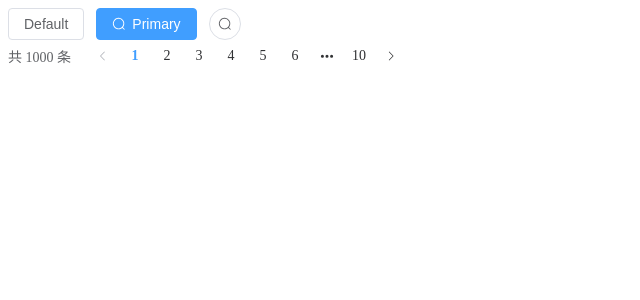
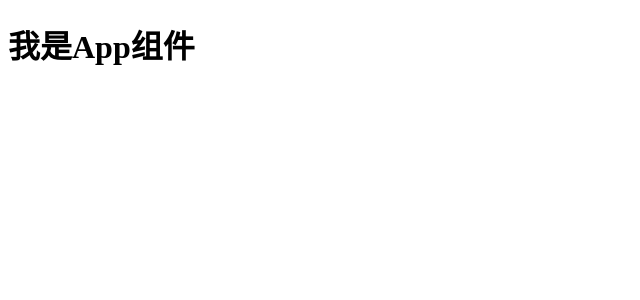
Before and after one commit to taginnlin/vue3_admin_template_sgg, a Vue app: page / in a window 1280 px wide. Shown: the top 300 px of the page, without its empty margins (0-640 px from the left). Built offline with nearby package versions, Linux system fonts and the light colour scheme.

Commit message:
chore: 集成element-plus

```diff
--- a/src/App.vue
+++ b/src/App.vue
@@ -1,19 +1,10 @@
 <template>
   <div>
-    <el-button>Default</el-button>
-    <el-button type="primary" :icon="Search">Primary</el-button>
-    <el-button :icon="Search" circle />
-
-    <el-pagination
-      :page-size="100"
-      layout="total, prev, pager, next"
-      :total="1000"
-    />
+    <h1>我是App组件</h1>
   </div>
 </template>
 
 <script setup lang="ts">
-import { Search } from '@element-plus/icons-vue';
 </script>
 
 <style scoped></style>
```
